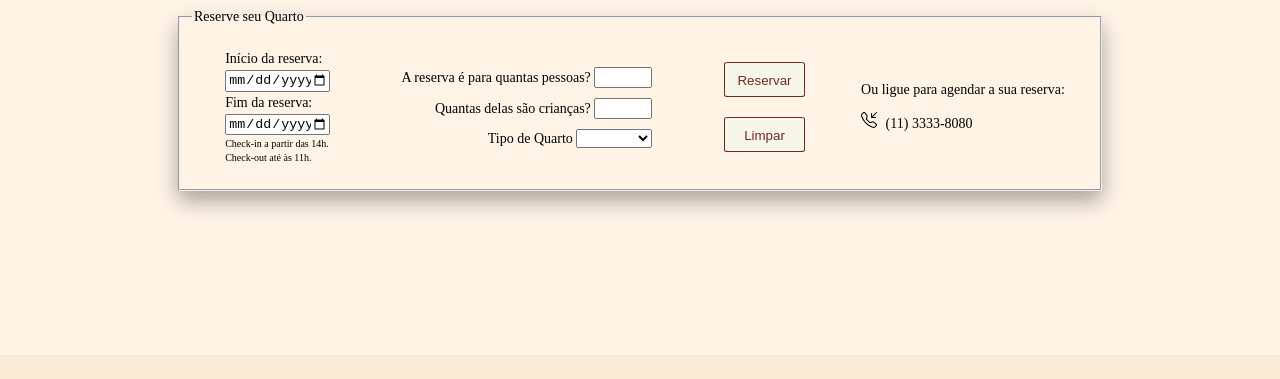
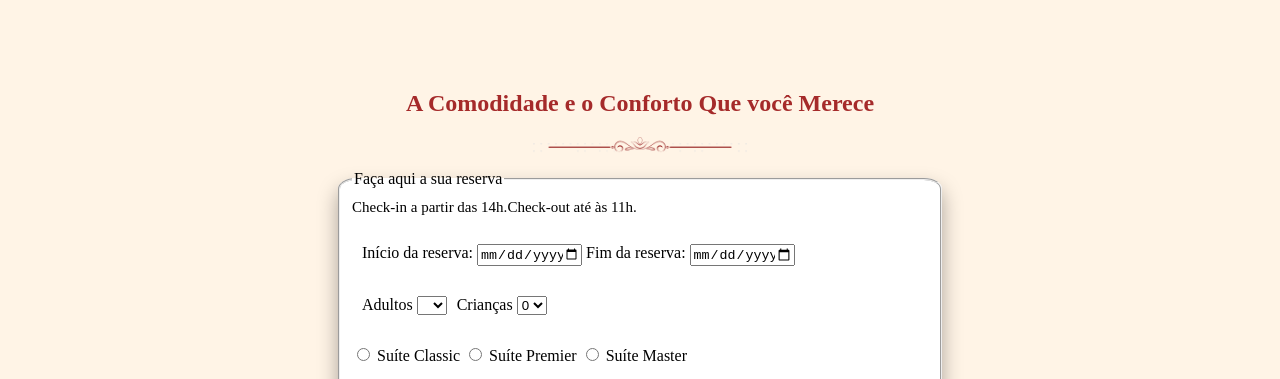
Before and after one commit to Mkld3/Mod1OiDevs, a plain HTML site: page reserva2.html in a window 1280 px wide. Shown: the part 51-430 px from the top of the page. Drawn offline with Linux system fonts and the light colour scheme.

Commit message:
alteações no formulário de reserva e padronização de algumas páginas

```diff
--- a/index.css
+++ b/index.css
@@ -5,3 +5,8 @@
 /* @media (max-width: 600px) {
 
 } */
+
+.card-img-top:hover{
+  background-color: aqua;
+
+}
--- a/reserva2.css
+++ b/reserva2.css
@@ -1,22 +1,25 @@
-body {
-    font-size: 14px;
+main{
+    margin: 60px 5% 5%;
+    padding-bottom: 100px;
 }
 
+
+
+
 fieldset {
-    display: flex;
-    flex-direction: row;
-    gap: 5px;
-    flex-wrap: wrap;
+    width: 50%;
+    gap: 3px;
+background-color: white;
     max-width: 70vw;
     margin: 0 auto;
     align-items: center;
     padding: 1%;
-    justify-content: space-around;
     box-shadow: 0px 10px 20px #00000056;
+    border-radius: 3%;
 }
 
 #reserva_data {
-    display: flex;
+
     flex-direction: column;
     flex-wrap: wrap;
     margin: 10px;
@@ -35,18 +38,12 @@ div>p {
 }
 
 #info_quarto {
-    display: flex;
-    flex-direction: column;
+
     margin: 30px 10px;
     gap: 10px;
-    align-items: flex-end;
-    flex-wrap: wrap;
+    display: flex;
 }
 
-[type="number"] {
-    max-width: 50px;
-    align-self: flex-end;
-}
 
 p>img{
     margin: 0 5px 0 0;
@@ -56,7 +53,7 @@ p>img{
 button {
     background-color: #f6f6e9;
     color: #742821;
-    width: 85%;
+    width: 15%;
     height: 35px;
     display: flex;
     box-sizing: border-box;
--- a/reserva2.html
+++ b/reserva2.html
@@ -1,64 +1,101 @@
 <!DOCTYPE html>
 <html lang="pt-br">
+
 <head>
     <meta charset="UTF-8" />
     <meta http-equiv="X-UA-Compatible" content="IE=edge" />
     <meta name="viewport" content="width=device-width, initial-scale=1.0" />
     <title>Lótus Hotel - Reserva</title>
-<link class="favicon" rel="icon" type="image/x-icon" href="/assets/favicon.svg"/>
-<link rel="stylesheet" href="./allPages.css"/>
-<link rel="stylesheet" href="./reserva2.css"/>
+    <link class="favicon" rel="icon" type="image/x-icon" href="/assets/favicon.svg" />
+    <link rel="stylesheet" href="./allPages.css" />
+    <link rel="stylesheet" href="./reserva2.css" />
+
 </head>
 
 <body>
     <nav>
         <a class="menu" href="./index.html">Lótus Hotel</a>
         <a class="menu" href="./suites.html">Suítes</a>
-            <a class="menu" href="./reserva.html">Reservas</a>
+        <a class="menu" href="./reserva2.html">Reservas</a>
         <a class="menu" href="./faleConosco.html">Fale Conosco</a>
         <a class="menu" href="./login.html">Login </a>
     </nav>
 
-        <main>
+    <main style=" margin: 60px 5% 5%;
+    padding-bottom: 100px;">
+        <div style="text-align: center;">
+            <h2 style="padding-top: 7%; text-decoration: none; color: brown;"> A Comodidade e o Conforto Que você Merece</h2>
+
+        </div>
+        <figure style="display:flex; justify-content:center">
+            <img style="width: 20%;" src="./assets/separador.png" alt="">
+        </figure>
+
+
         <form>
             <fieldset>
-                    <legend>Reserve seu Quarto</legend>
+                <legend> Faça aqui a sua reserva</legend>
+                <div style="display: flex; font-size: large;">
+                    <p style="font-size:15px">Check-in a partir das 14h.</p>
+                    <p style="font-size: 15px">Check-out até às 11h.</p>
+                </div>
+                <br>
+
+
                 <section class="data_horario">
                     <div id="reserva_data">
                         <label for="date">Início da reserva:</label>
                         <input type="date" name="date" />
                         <label for="date">Fim da reserva:</label>
                         <input type="date" name="date" />
-                            <p>Check-in a partir das 14h.</p>
-                            <p>Check-out até às 11h.</p>
                     </div>
                 </section>
+
                 <section id="info_quarto">
                     <div>
-                            <label for="quantidade_pessoas">A reserva é para quantas pessoas?</label>
-                            <input type="number" name="quantidade_pessoas" id="pessoas">
+                        <label for="quantidade_pessoas">Adultos</label>
+                        <select name="qtdeAdultos" required>
+                            <option placeholder=""></option>
+                            <option value="1"> 1</option>
+                            <option value="2">2 </option>
+                            <option value="3">3 </option>
+                            <option value="4">4 </option>
+                        </select>
                     </div>
+
+
+
                 <div>
-                            <label for="quantidade_criancas">Quantas delas são crianças?</label>
-                            <input type="number" name="quantidade_criancas" id="criancas">
-                        </div>
-                        <div>
-                            <label for="tipo">Tipo de Quarto</label>
-                            <select name="tipo-comentario" required>
-                            <option placeholder=""></option>
-                            <option value="simples">Simples</option>
-                            <option value="luxo">Luxo</option>
-                            <option value="premium">Premium</option>
+                    <label for="quantiade_criancas">Crianças</label>
+                    <select name="qtdeCriancas" required>
+                        <option value="valor1" selected> 0</option>
+                        <option value="valor1"> 1</option>
+                        <option value="valor2"> 2</option>
+                        <option value="valor3">3</option>
                     </select>
                 </div>
             </section>
-                    <section>
-                        <button type="submit">Reservar</button>
-                        <button type="reset">Limpar</button>
-                    </section>
+
+                <div>
+                    <form>
+                        <INPUT TYPE="RADIO" NAME="opcao" VALUE="op1"> Suíte Classic
+                            <INPUT TYPE="RADIO" NAME="opcao" VALUE="op2"> Suíte Premier
+                            <INPUT TYPE="RADIO" NAME="opcao" VALUE="op3"> Suíte Master
+
+                    </form>
+
+
+                </div>
+
+                <div style="padding-top: 3%;">
+                    <button type="button">Reservar</button>
+                </div>
+
+
+
                 <section>
                     <p>Ou ligue para agendar a sua reserva:</p>
-                        <p><img src="./assets/telephone-inbound.svg"/> (11) 3333-8080</p>
+                    <p><img src="./assets/telephone-inbound.svg" /> (11) 3333-8080</p>
                 </section>
             </fieldset>
         </form>
@@ -68,21 +105,23 @@
         <ul class="social">
             <li>
                 <a href="https://www.instagram.com/" target="_blank">
-                        <img src="./assets/instagram.svg" alt="Instagram"/>
+                    <img src="./assets/instagram.svg" alt="Instagram" />
                 </a>
             </li>
             <li>
                 <a href="https://www.facebook.com/" target="_blank">
-                        <img src="./assets/facebook.svg" alt="Facebook"/>
+                    <img src="./assets/facebook.svg" alt="Facebook" />
                 </a>
             </li>
             <li>
-                    <a href="https://wa.me/551199999999?text=Tenho%20interesse%20em%20fazer%20uma%20reserva" target="_blank">
-                        <img src="./assets/whatsapp.svg" alt="Whastapp"/>
+                <a href="https://wa.me/551199999999?text=Tenho%20interesse%20em%20fazer%20uma%20reserva"
+                    target="_blank">
+                    <img src="./assets/whatsapp.svg" alt="Whastapp" />
                 </a>
             </li>
         </ul>
         <p>2022 - OiDevs team</p>
     </footer>
 </body>
+
 </html>
--- a/suites.css
+++ b/suites.css
@@ -8,6 +8,9 @@ main {
     align-items: center;
     text-align: justify;
 }
+
+
+
 
 h1 {
     margin: 0;
```
Also changed, not shown: faleConosco.html (+2 -2 lines), index.html (+21 -55 lines), login.html (+2 -2 lines), reserva.html (+5 -5 lines), suites.html (+7 -5 lines), assets/separador.png (added), 3 other files. Lines whose indentation alone changed are shown as unchanged.
